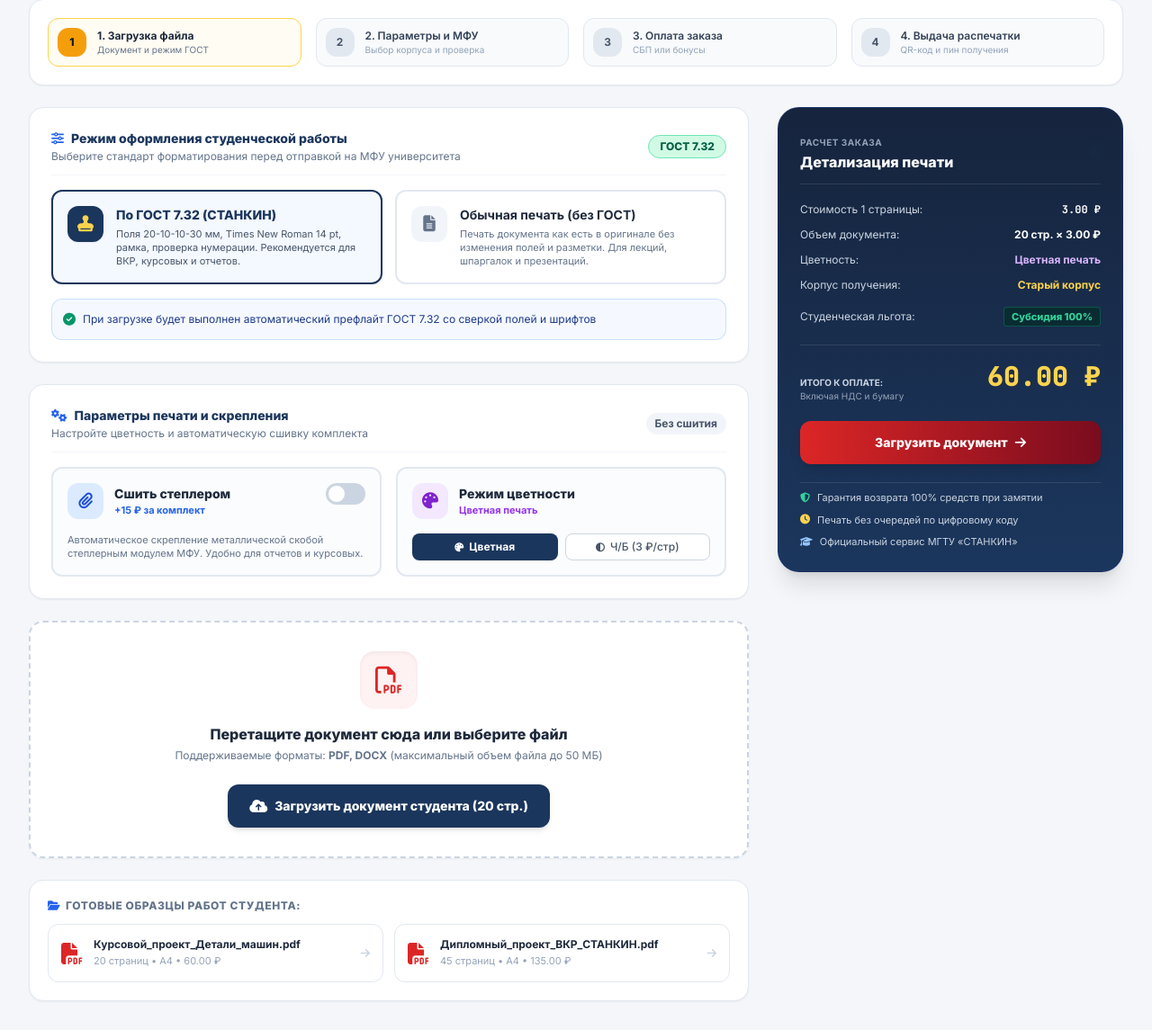
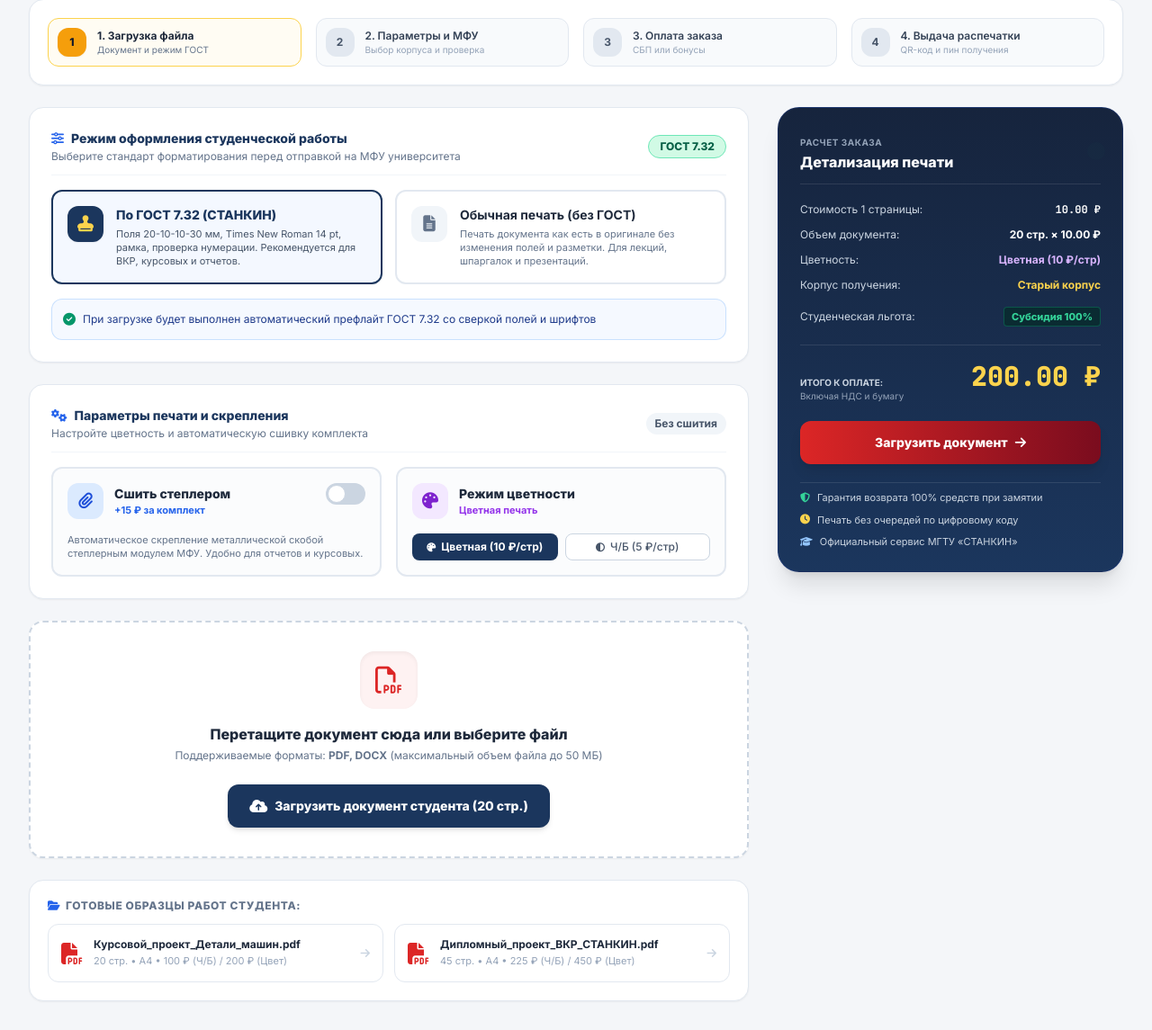
Before and after one commit to dim1oan/cloudprint-stankin, a FastAPI app: page /client in a window 1280 px wide. Shown: the part 114-1259 px from the top of the page at 90% size. Run offline with FastAPI, Linux system fonts and the light colour scheme; data comes from the database, SQL or seed files in the repository; both versions use the stored data as it was after the commit; some libraries are stand-ins or nearby versions.

Commit message:
Update print pricing: 5 RUB for black/white, 10 RUB for color print

```diff
--- a/app.py
+++ b/app.py
@@ -73,7 +73,7 @@ class ClientOrderRequest(BaseModel):
     terminal_id: int = Field(1, description="ID выбранного терминала")
     file_name: Optional[str] = Field("Курсовой_проект_Детали_машин.pdf", description="Имя файла")
     page_count: Optional[int] = Field(20, gt=0, description="Число страниц")
-    price_rub: Optional[float] = Field(60.0, gt=0, description="Стоимость печати")
+    price_rub: Optional[float] = Field(200.0, gt=0, description="Стоимость печати (10 ₽/стр цветная, 5 ₽/стр ч/б, +15 ₽ сшитие)")
     payment_method: Optional[str] = Field("sbp", description="Способ оплаты: sbp или bonus")
     is_gost: Optional[bool] = Field(True, description="Оформление по ГОСТ 7.32 (True) или стандартная печать (False)")
     stapling: Optional[bool] = Field(False, description="Сшить страницы степлером (+15 ₽ за комплект)")
--- a/templates/client.html
+++ b/templates/client.html
@@ -347,11 +347,11 @@
                   <div class="grid grid-cols-2 gap-2 pt-1">
                     <button type="button" id="btnColorYesStep1" onclick="setColorMode(true)" class="px-3 py-1.5 rounded-lg text-xs font-bold bg-stankin-navy text-white shadow-sm transition-all flex items-center justify-center gap-1.5">
                       <i class="fa-solid fa-palette text-[10px]"></i>
-                      <span>Цветная</span>
+                      <span>Цветная (10 ₽/стр)</span>
                     </button>
                     <button type="button" id="btnColorNoStep1" onclick="setColorMode(false)" class="px-3 py-1.5 rounded-lg text-xs font-medium bg-white border border-slate-300 text-slate-600 hover:text-slate-900 transition-all flex items-center justify-center gap-1.5">
                       <i class="fa-solid fa-circle-half-stroke text-[10px]"></i>
-                      <span>Ч/Б (3 ₽/стр)</span>
+                      <span>Ч/Б (5 ₽/стр)</span>
                     </button>
                   </div>
                 </div>
@@ -391,7 +391,7 @@
                     <i class="fa-solid fa-file-pdf text-red-600 text-2xl flex-shrink-0"></i>
                     <div class="truncate">
                       <div class="text-xs font-bold text-slate-800 truncate">Курсовой_проект_Детали_машин.pdf</div>
-                      <div class="text-[11px] text-slate-400 mt-0.5">20 страниц • А4 • 60.00 ₽</div>
+                      <div class="text-[11px] text-slate-400 mt-0.5">20 стр. • А4 • 100 ₽ (Ч/Б) / 200 ₽ (Цвет)</div>
                     </div>
                   </div>
                   <i class="fa-solid fa-arrow-right text-xs text-slate-300 ml-2"></i>
@@ -402,7 +402,7 @@
                     <i class="fa-solid fa-file-pdf text-red-600 text-2xl flex-shrink-0"></i>
                     <div class="truncate">
                       <div class="text-xs font-bold text-slate-800 truncate">Дипломный_проект_ВКР_СТАНКИН.pdf</div>
-                      <div class="text-[11px] text-slate-400 mt-0.5">45 страниц • А4 • 135.00 ₽</div>
+                      <div class="text-[11px] text-slate-400 mt-0.5">45 стр. • А4 • 225 ₽ (Ч/Б) / 450 ₽ (Цвет)</div>
                     </div>
                   </div>
                   <i class="fa-solid fa-arrow-right text-xs text-slate-300 ml-2"></i>
@@ -470,8 +470,8 @@
                     <span class="text-[10px] font-semibold text-slate-500 px-1.5 flex items-center gap-1">
                       <i class="fa-solid fa-palette text-purple-600"></i>
                     </span>
-                    <button type="button" id="step2ColorBtnYes" onclick="setColorMode(true)" class="px-2.5 py-1 rounded-lg text-xs font-bold bg-stankin-navy text-white shadow-sm transition-all">Цвет</button>
-                    <button type="button" id="step2ColorBtnNo" onclick="setColorMode(false)" class="px-2.5 py-1 rounded-lg text-xs font-medium text-slate-600 hover:text-slate-900 transition-all">Ч/Б</button>
+                    <button type="button" id="step2ColorBtnYes" onclick="setColorMode(true)" class="px-2.5 py-1 rounded-lg text-xs font-bold bg-stankin-navy text-white shadow-sm transition-all">Цвет (10₽)</button>
+                    <button type="button" id="step2ColorBtnNo" onclick="setColorMode(false)" class="px-2.5 py-1 rounded-lg text-xs font-medium text-slate-600 hover:text-slate-900 transition-all">Ч/Б (5₽)</button>
                   </div>
 
                 </div>
@@ -770,17 +770,17 @@
 
               <div class="flex items-center justify-between">
                 <span class="text-slate-300">Стоимость 1 страницы:</span>
-                <span class="font-mono font-bold text-white">3.00 ₽</span>
+                <span id="summaryPagePrice" class="font-mono font-bold text-white">10.00 ₽</span>
               </div>
 
               <div class="flex items-center justify-between">
                 <span class="text-slate-300">Объем документа:</span>
-                <span id="step2PageCountCost" class="font-bold text-white">20 стр. × 3.00 ₽</span>
+                <span id="step2PageCountCost" class="font-bold text-white">20 стр. × 10.00 ₽</span>
               </div>
 
               <div class="flex items-center justify-between">
                 <span class="text-slate-300">Цветность:</span>
-                <span id="summaryColorMode" class="font-bold text-purple-300">Цветная печать</span>
+                <span id="summaryColorMode" class="font-bold text-purple-300">Цветная (10 ₽/стр)</span>
               </div>
 
               <!-- Строка детализации сшития степлером (добавляется при stapling=true) -->
@@ -813,7 +813,7 @@
                 <div class="text-[10px] text-slate-400">Включая НДС и бумагу</div>
               </div>
               <div id="step2TotalCost" class="text-3xl font-extrabold text-amber-300 font-mono">
-                60.00 ₽
+                200.00 ₽
               </div>
             </div>
 
@@ -1827,9 +1827,10 @@
       recalculateCost();
     }
 
-    // Динамический пересчет стоимости заказа с учетом сшития степлером (+15 ₽)
+    // Динамический пересчет стоимости заказа с учетом цветности (5 ₽ ч/б, 10 ₽ цвет) и сшития (+15 ₽)
     function recalculateCost() {
-      const baseCost = selectedPages * 3.0;
+      const pagePrice = isColorMode ? 10.0 : 5.0;
+      const baseCost = selectedPages * pagePrice;
       const staplingCost = isStapling ? 15.0 : 0.0;
       const totalCost = baseCost + staplingCost;
       const costFormatted = `${totalCost.toFixed(2)} ₽`;
@@ -1840,8 +1841,11 @@
       const elStep3 = document.getElementById('step3CostBig');
       if (elStep3) elStep3.innerText = costFormatted;
 
+      const elPagePrice = document.getElementById('summaryPagePrice');
+      if (elPagePrice) elPagePrice.innerText = `${pagePrice.toFixed(2)} ₽`;
+
       const elPageCost = document.getElementById('step2PageCountCost');
-      if (elPageCost) elPageCost.innerText = `${selectedPages} стр. × 3.00 ₽`;
+      if (elPageCost) elPageCost.innerText = `${selectedPages} стр. × ${pagePrice.toFixed(2)} ₽`;
 
       const elStaplingRow = document.getElementById('summaryStaplingRow');
       if (elStaplingRow) {
@@ -1854,7 +1858,7 @@
 
       const elColorSummary = document.getElementById('summaryColorMode');
       if (elColorSummary) {
-        elColorSummary.innerText = isColorMode ? 'Цветная печать' : 'Черно-белая (Ч/Б)';
+        elColorSummary.innerText = isColorMode ? 'Цветная (10 ₽/стр)' : 'Черно-белая (5 ₽/стр)';
       }
     }
 
@@ -1921,7 +1925,8 @@
       modal.classList.remove('hidden');
       title.innerText = method === 'bonus' ? 'Списание бонусных баллов...' : 'Авторизация в СБП...';
 
-      const baseCost = selectedPages * 3.0;
+      const pagePrice = isColorMode ? 10.0 : 5.0;
+      const baseCost = selectedPages * pagePrice;
       const staplingCost = isStapling ? 15.0 : 0.0;
       const cost = baseCost + staplingCost;
 
```
Also changed, not shown: verify_fixes.py (+24 -18 lines), cloudprint.db.
